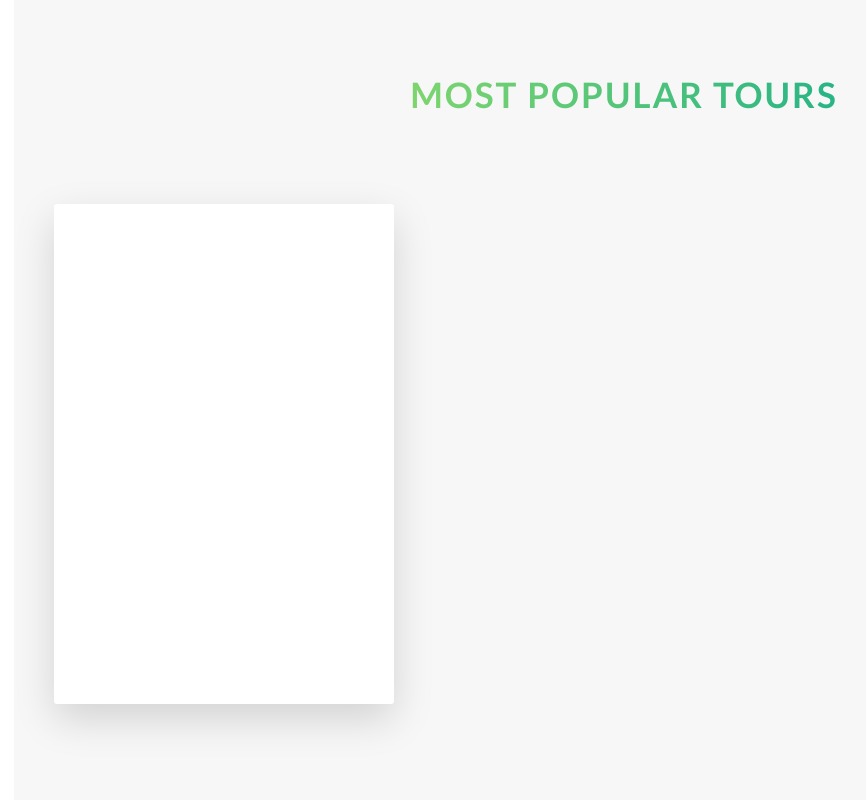
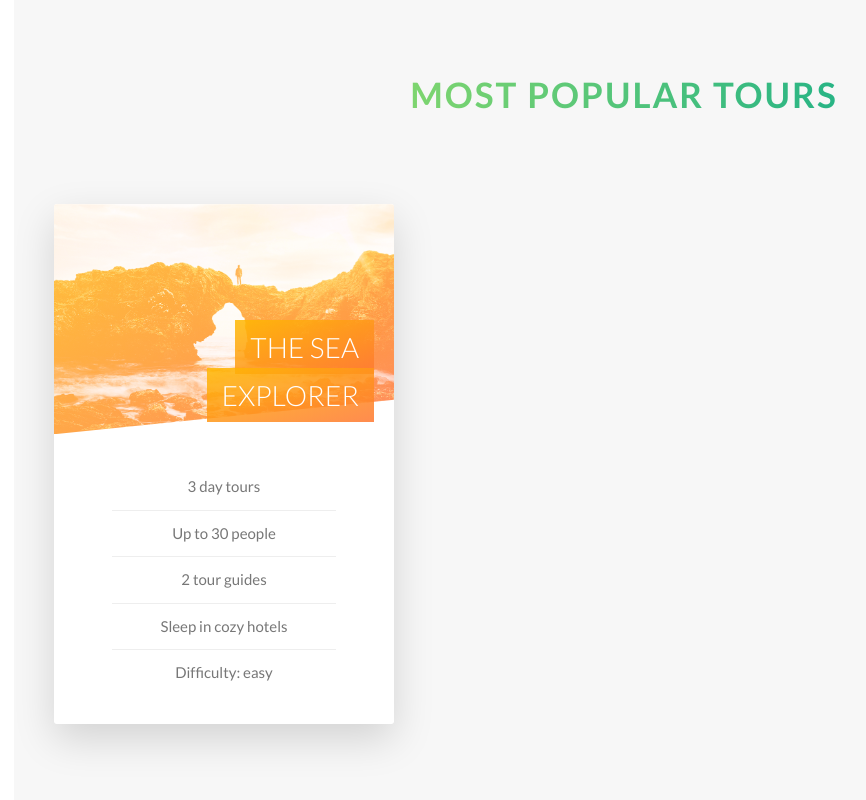
Before and after one commit to Pf0n1X/AdvancedFrontendCourse, a website: page index.html in a window 1280 px wide. Shown: the part 2347-3147 px from the top of the page, without its empty margins (16-882 px from the left). Drawn offline with Linux system fonts and the light colour scheme.

Commit message:
40. Building the Tours Section - Part 2

```diff
--- a/index.html
+++ b/index.html
@@ -123,7 +123,23 @@
                 <div class="col-1-of-3">
                     <div class="card">
                         <div class="card__side card__side--front">
-                            FRONT
+                            <div class="card__picture card__picture--1">
+                                &nbsp;
+                            </div>
+                            <h4 class="card__heading">
+                                <span class="card__heading-span card__heading-span--1">
+                                    The Sea Explorer
+                                </span>
+                            </h4>
+                            <div class="card__details">
+                                <ul>
+                                    <li>3 day tours</li>
+                                    <li>Up to 30 people</li>
+                                    <li>2 tour guides</li>
+                                    <li>Sleep in cozy hotels</li>
+                                    <li>Difficulty: easy</li>
+                                </ul>
+                            </div>
                         </div>
                         <div class="card__side card__side--back card__side--back-1">
                             BACK
--- a/sass/abstracts/_variables.scss
+++ b/sass/abstracts/_variables.scss
@@ -10,6 +10,7 @@ $color-tertiary-light: #2998ff;
 $color-tertiary-dark: #5643fa;
 
 $color-grey-light-1: #f7f7f7;
+$color-grey-light-2: #eee;
 
 $color-grey-dark: #777;
 $color-white: #fff;
--- a/sass/components/_card.scss
+++ b/sass/components/_card.scss
@@ -1,13 +1,13 @@
 .card {
+    // Functionality
     perspective: 150rem;
     -moz-perspective: 150rem;
     position: relative;
-    height: 50rem;
+    height: 52rem;
 
     &__side {
-        color: #fff;
         font-size: 2rem;
-        height: 50rem;
+        height: 52rem;
         transition: all 0.8s ease;
         position: absolute;
         top: 0;
@@ -15,6 +15,7 @@
         width: 100%;
         backface-visibility: hidden; // Hide the card's backside;
         border-radius: 3px;
+        overflow: hidden;
         box-shadow: 0 1.5rem 4rem rgba($color-black, 0.15);
 
         &--front {
@@ -32,10 +33,78 @@
     }
 
     &:hover &__side--front {
-        transform: rotateY(180deg);
+        transform: rotateY(-180deg);
     }
 
     &:hover &__side--back {
-        transform: rotateY(360deg);
+        transform: rotateY(0deg);
+    }
+
+    // Front side styling
+    &__picture {
+        background-size: cover;
+        height: 23rem;
+        background-blend-mode: screen;
+        -webkit-clip-path: polygon(0 0, 100% 0, 100% 85%, 0 100%);
+        clip-path: polygon(0 0, 100% 0, 100% 85%, 0 100%);
+
+        &--1 {
+            background-image: url("../../img/nat-5.jpg"),
+                linear-gradient(to right bottom, $color-secondary-light, $color-secondary-dark);
+        }
+
+        &--2 {
+            background-image: url("../../img/nat-5.jpg");
+        }
+
+        &--3 {
+            background-image: url("../../img/nat-5.jpg");
+        }
+    }
+
+    &__heading {
+        font-size: 2.8rem;
+        font-weight: 300;
+        text-transform: uppercase;
+        text-align: right;
+        color: $color-white;
+        position: absolute;
+        top: 12rem;
+        right: 2rem;
+        width: 75%;
+    }
+
+    &__heading-span {
+        padding: 1rem 1.5rem;
+        -webkit-box-decoration-break: clone;
+        box-decoration-break: clone;
+
+        &--1 {
+            background-image: linear-gradient(
+                to bottom right,
+                rgba($color-secondary-light, 0.85),
+                rgba($color-secondary-dark, 0.85)
+            );
+        }
+    }
+
+    &__details {
+        padding: 3rem;
+
+        ul {
+            list-style: none;
+            width: 80%;
+            margin: 0 auto;
+
+            li {
+                text-align: center;
+                font-size: 1.5rem;
+                padding: 1rem;
+
+                &:not(:last-child) {
+                    border-bottom: 1px solid $color-grey-light-2;
+                }
+            }
+        }
     }
 }
--- a/sass/layout/_header.scss
+++ b/sass/layout/_header.scss
@@ -5,6 +5,7 @@
     background-size: cover;
     background-position: top;
     position: relative;
+    -webkit-clip-path: polygon(0 0, 100% 0, 100% 75vh, 0 100%);
     clip-path: polygon(0 0, 100% 0, 100% 75vh, 0 100%);
     &__logo-box {
         position: absolute;
```
Also changed, not shown: css/style.css.
